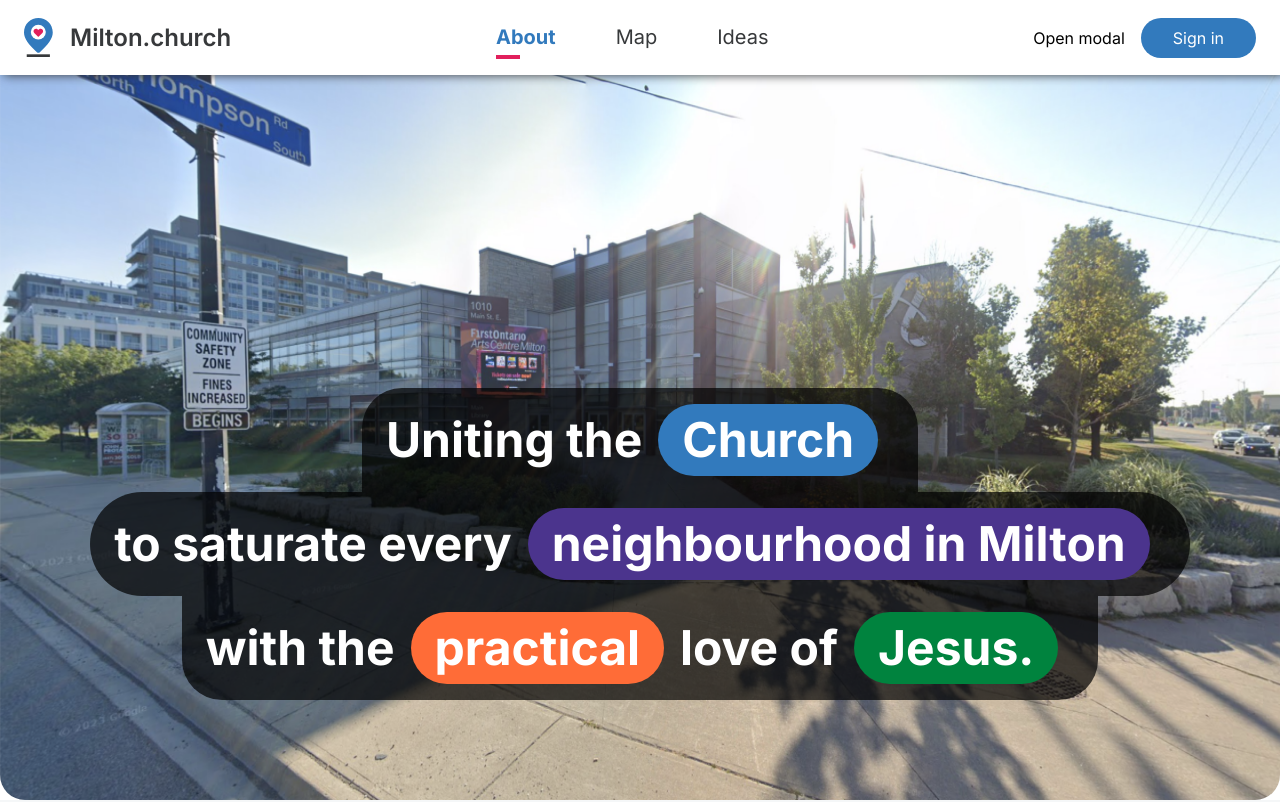
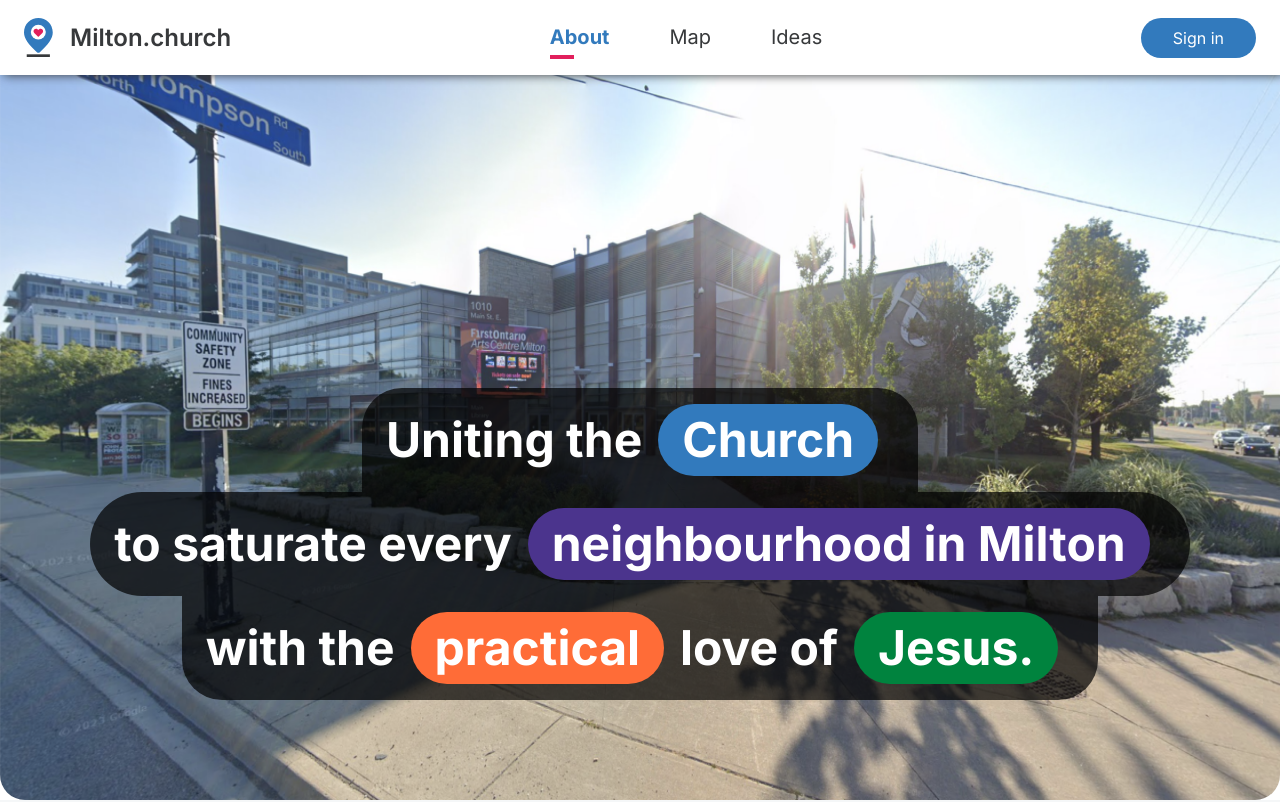
Before and after one commit to digital-brilliance-inc/neighbourhood, a Next.js app: page / in a window 1280 px wide. Shown: the top 802 px of the page. Built offline with nearby package versions, Linux system fonts and the light colour scheme; no server answers.

Commit message:
fix: Remove test code

```diff
--- a/components/header/header.tsx
+++ b/components/header/header.tsx
@@ -44,7 +44,6 @@ export const Header = ({ user }: { user?: User }) => {
       )}
       {!user && (
         <div className="login-container">
-          <div onClick={() => setVisible(<div>HelloWorld</div>)}>Open modal</div>
           <Link href="/api/auth/signin" className="button">
             Sign in
           </Link>
```
